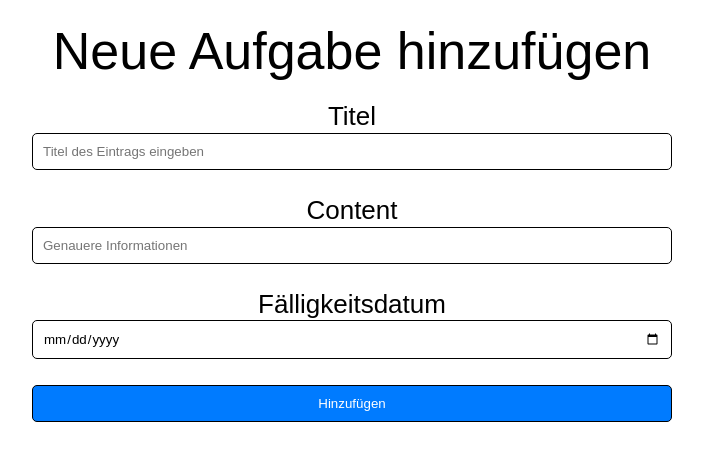
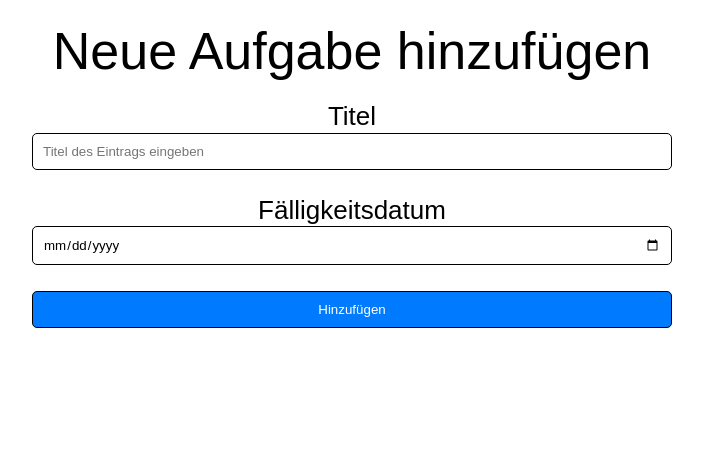
Before and after one commit to RN0L/Planer, a Flask app: a page that uses templates/hinzufügen.html in a window 1280 px wide. Shown: the part 309-770 px from the top of the page, without its empty margins (288-991 px from the left). Run offline with Flask 3, Linux system fonts and the light colour scheme; data comes from the database, SQL or seed files in the repository; both versions use the stored data as it was after the commit.

Commit message:
hinzufügen mit datenbank verbunden

```diff
--- a/app.py
+++ b/app.py
@@ -83,12 +83,14 @@ def delete_entry():
 
 
 
+# login
+@app.route('/login')
+def newsletter():
+    data = get_data()
+    return render_template('login.html', data = data)
 
 
-@app.route('/hinzufügen')
-def hinzufügen():
-    data = get_data()
-    return render_template('hinzufügen.html', data = data)
+
 
 
 @app.route('/about')
@@ -98,34 +100,35 @@ def about():
 
 
 
-# login
-@app.route('/login')
-def newsletter():
+
+@app.route('/hinzufügen')
+def hinzufügen():
     data = get_data()
-    return render_template('login.html', data = data)
+    return render_template('hinzufügen.html', data = data)
 
-# Forms für Datenbank Anmeldung/ login
-@app.route('/submit2', methods=['POST','GET'])
+
+# Forms für Datenbank hinzufügem
+@app.route('/submit2', methods=['POST'])
 def submit2():
-            if request.method == 'POST':
-                title = request.form['name']
-                content = request.form['email']
+    if request.method == 'POST':
+        titel = request.form['titel']
+        datum = request.form['datum']
 
-                # Datenbankverbindung herstellen
-                conn = connect_db()
-                cursor = conn.cursor()
+        # Datenbankverbindung herstellen
+        conn = connect_db()
+        cursor = conn.cursor()
 
-                # SQL-Befehl zum Einfügen von Daten
-                cursor.execute("INSERT INTO login (name, passwort) VALUES (?, ?)", ("name", "pAssword"))
+        # SQL-Befehl zum Einfügen von Daten
+        cursor.execute("INSERT INTO kalender (Ereignis, Beschreibung, Priorisiert, Fertig, Datum) VALUES (?, ?, ?, ?, ?)", (titel, "Nicht vorhanden", 0, 0, datum))
 
-                # Änderungen in der Datenbank speichern
-                conn.commit()
+        # Änderungen in der Datenbank speichern
+        conn.commit()
 
-                # Datenbankverbindung schließen
-                conn.close()
-                print(title, content, 'wurden in der Datenbank gespeichert')
-                return redirect('/login')
+        # Datenbankverbindung schließen
+        conn.close()
 
+        print(f"{titel} wurde in der Datenbank gespeichert")
+        return redirect('/hinzufügen')
 
 
 
--- a/templates/hinzufügen.html
+++ b/templates/hinzufügen.html
@@ -165,7 +165,7 @@ header{
  </style>
 
     <a href="#" class="logo"><i class="ri-home-smile-fill"></i>
-        <img src="Logo.JPG" alt="Logo" width="400px" >
+        <img src="static/images/logo.png" alt="Logo" width="400px" >
     </a>
 
     <ul class="navbar">
@@ -181,21 +181,18 @@ header{
 <body>
     <div class="container">
         <h1>Neue Aufgabe hinzufügen</h1>
-        <form>
+        <form action="/submit2" method="post">
             <div class="form-group">
-                <label for="Titel"><b>Titel</b></label>
-                <input type="text" placeholder="Titel des Eintrags eingeben" required> <br>
+                <label for="titel"><b>Titel</b></label>
+                <input type="text" name="titel" placeholder="Titel des Eintrags eingeben" required> <br>
             </div>
             <div class="form-group">
-                <label for="Content"><b>Content</b></label>
-                <input type="text" placeholder="Genauere Informationen"> <br>
-            </div>
-            <div class="form-group">
-                <label for="Datum"><b>Fälligkeitsdatum</b></label>
-                <input type="date" required> <br>
+                <label for="datum"><b>Fälligkeitsdatum</b></label>
+                <input type="date" name="datum" required> <br>
             </div>
             <button type="submit">Hinzufügen</button>
         </form>
     </div>
 </body>
+
 </html>
```
Also changed, not shown: database.db.
